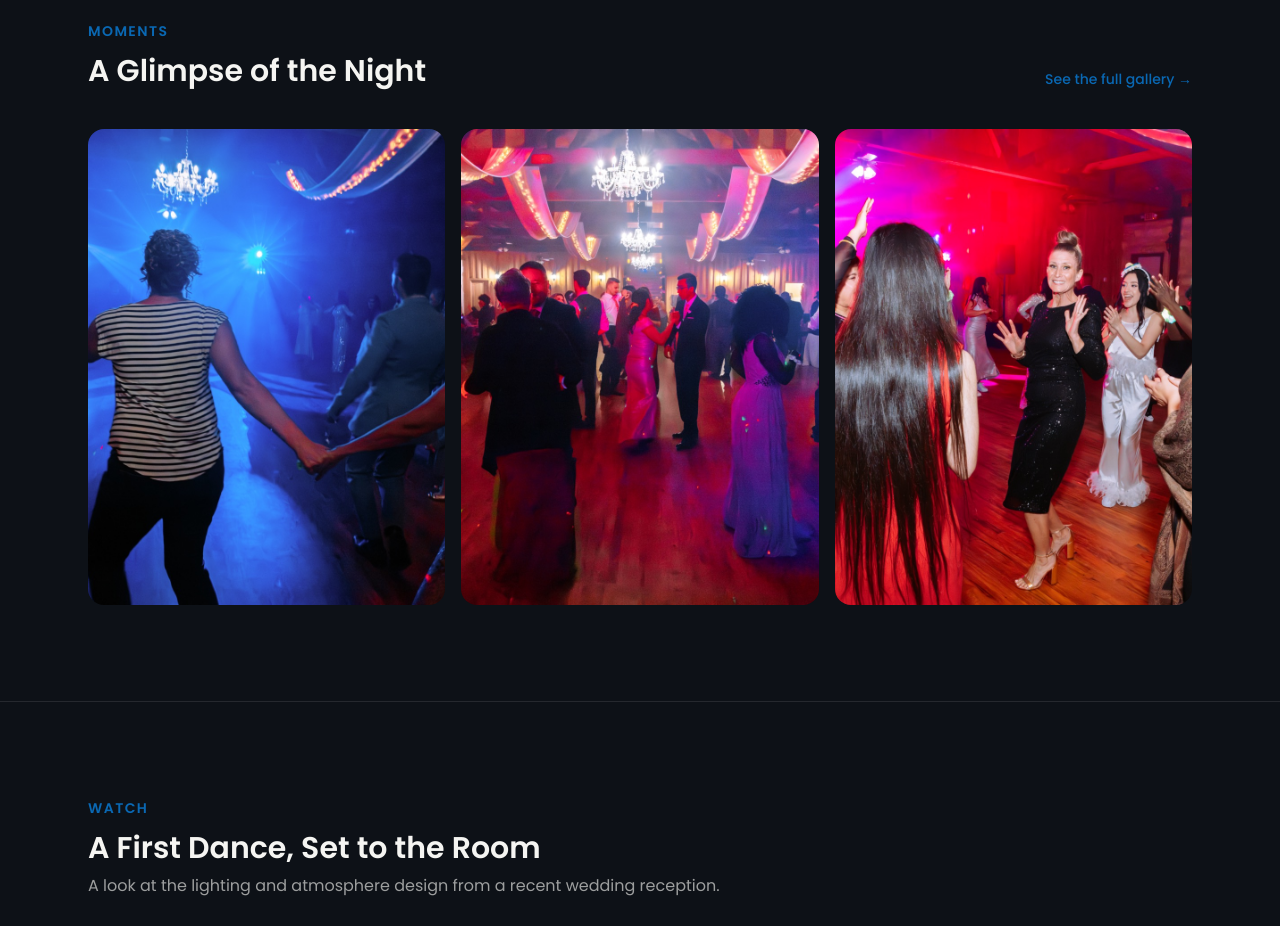
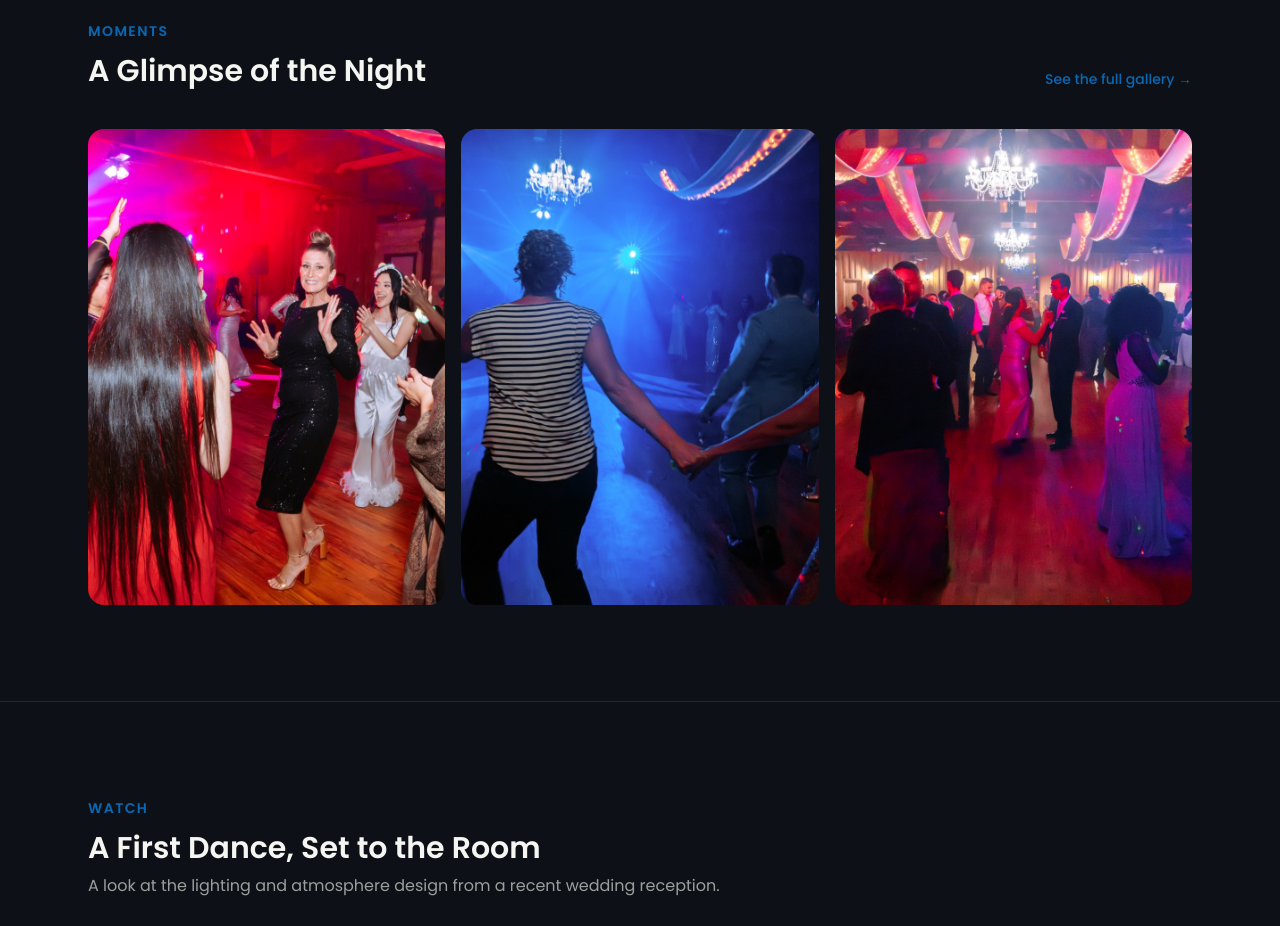
Before and after one commit to jrobertnjr-web/inkeywebtest, a Next.js app: page / in a window 1280 px wide. Shown: the part 2520-3446 px from the top of the page. Built offline with nearby package versions, Linux system fonts and the light colour scheme; no server answers.

Commit message:
Shuffle Moments strip photo order

```diff
--- a/src/components/home/MomentsStrip.tsx
+++ b/src/components/home/MomentsStrip.tsx
@@ -3,9 +3,9 @@ import Link from "next/link";
 import { Section } from "@/components/ui/Section";
 
 const photos = [
+  { src: "/images/gallery/mcrae-dancefloor-1.jpg", alt: "Packed dance floor at the McRae wedding reception" },
   { src: "/images/gallery/mcrae-atmosphere.jpg", alt: "Guests dancing under string lights at the McRae wedding" },
   { src: "/images/gallery/mcrae-reception-wide.jpg", alt: "Elegant reception hall with chandeliers and string lights at the McRae wedding" },
-  { src: "/images/gallery/mcrae-dancefloor-1.jpg", alt: "Packed dance floor at the McRae wedding reception" },
 ];
 
 export function MomentsStrip() {
```
